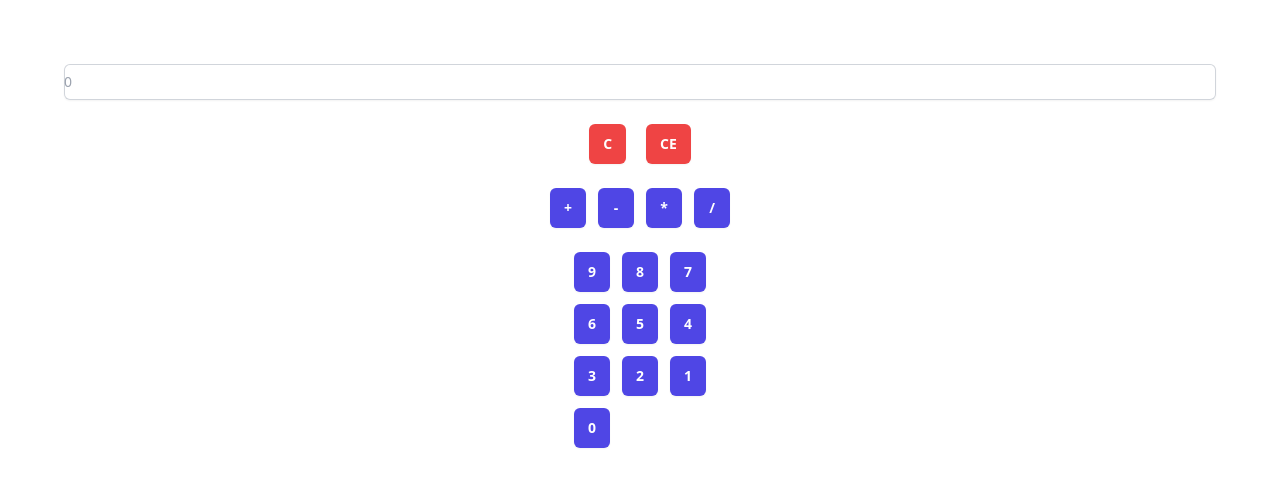
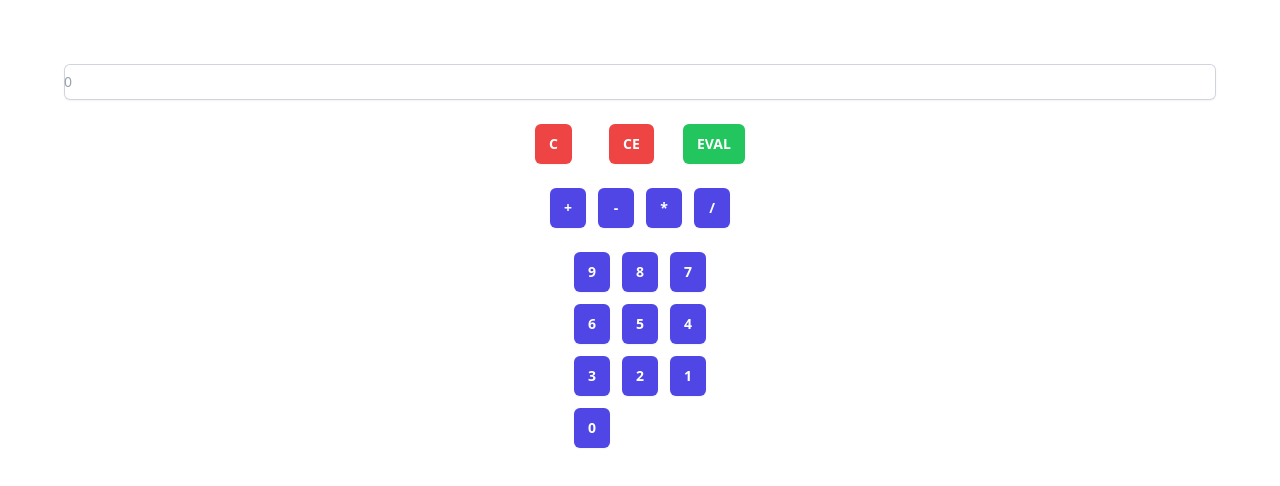
Before and after one commit to adamzuch/gui-calculator, a React (Vite) app: page / in a window 1280 px wide. Shown: the top 486 px of the page. Built offline with nearby package versions, Linux system fonts and the light colour scheme.

Commit message:
fix: conversion to postfix, basic eval

```diff
--- a/src/App.tsx
+++ b/src/App.tsx
@@ -1,6 +1,6 @@
 import React, { useState } from 'react'
 import { cn } from './utils'
-import { infixToPostfix } from './calculator'
+import { evaluatePostfix, infixToPostfix } from './calculator'
 
 type Token = string
 
@@ -11,7 +11,6 @@ function App() {
   const numbers = [0, 1, 2, 3, 4, 5, 6, 7, 8, 9]
 
   console.log('tokens', tokens)
-  console.log('rpn', infixToPostfix(tokens))
 
   return (
     <div className="p-16">
@@ -22,7 +21,7 @@ function App() {
           placeholder="0"
           onChange={() => {}}
         />
-        <div className="grid grid-cols-2 grid-rows-1 gap-3">
+        <div className="grid grid-cols-3 grid-rows-1 gap-3">
           <Button className="bg-red-500 w-fit" onClick={() => setTokens([])}>
             C
           </Button>
@@ -39,6 +38,18 @@ function App() {
             }}
           >
             CE
+          </Button>
+
+          <Button
+            className="bg-green-500 w-fit"
+            onClick={() => {
+              const rpn = infixToPostfix(tokens)
+              console.log('rpn', rpn)
+              const res = evaluatePostfix(rpn)
+              console.log('res', res)
+            }}
+          >
+            EVAL
           </Button>
         </div>
 
--- a/src/calculator.ts
+++ b/src/calculator.ts
@@ -20,12 +20,11 @@ export function infixToPostfix(tokens: string[]) {
   const outputQueue: string[] = []
   const operatorStack: string[] = []
 
-  for (const token of tokens) {
-    if (isNumeric(token)) {
-      outputQueue.push(token)
-    } else if (operators.includes(token)) {
-      const o1 = token
-      let o2 = last(outputQueue)
+  for (const o1 of tokens) {
+    if (isNumeric(o1)) {
+      outputQueue.push(o1)
+    } else if (operators.includes(o1)) {
+      let o2 = last(operatorStack)
       while (o2 !== undefined && getPrecedence(o2) >= getPrecedence(o1)) {
         if (operatorStack.length > 0) {
           const top = operatorStack.pop()
@@ -35,10 +34,11 @@ export function infixToPostfix(tokens: string[]) {
             throw Error()
           }
         }
-        o2 = last(outputQueue)
+        o2 = last(operatorStack)
       }
       operatorStack.push(o1)
     }
+    console.log('after', o1, 'queue', outputQueue, 'stack', operatorStack)
   }
 
   while (operatorStack.length > 0) {
@@ -64,3 +64,53 @@ function getPrecedence(s: string) {
 function isNumeric(s: string) {
   return !operators.includes(s)
 }
+
+export function evaluatePostfix(tokens: string[]) {
+  const stack: number[] = []
+
+  for (const token of tokens) {
+    switch (token) {
+      case '+': {
+        const b = stack.pop()
+        const a = stack.pop()
+        if (a !== undefined && b !== undefined) {
+          console.log('eval', a, '+', b)
+          stack.push(a + b)
+        }
+        break
+      }
+      case '-': {
+        const b = stack.pop()
+        const a = stack.pop()
+        if (a !== undefined && b !== undefined) {
+          console.log('eval', a, '-', b)
+          stack.push(a - b)
+        }
+        break
+      }
+      case '*': {
+        const b = stack.pop()
+        const a = stack.pop()
+        if (a !== undefined && b !== undefined) {
+          console.log('eval', a, '*', b)
+          stack.push(a * b)
+        }
+        break
+      }
+      case '/': {
+        const b = stack.pop()
+        const a = stack.pop()
+        if (a !== undefined && b !== undefined) {
+          console.log('eval', a, '/', b)
+          stack.push(a / b)
+        }
+        break
+      }
+      default: {
+        stack.push(parseInt(token))
+        break
+      }
+    }
+  }
+  return stack.pop()
+}
```
